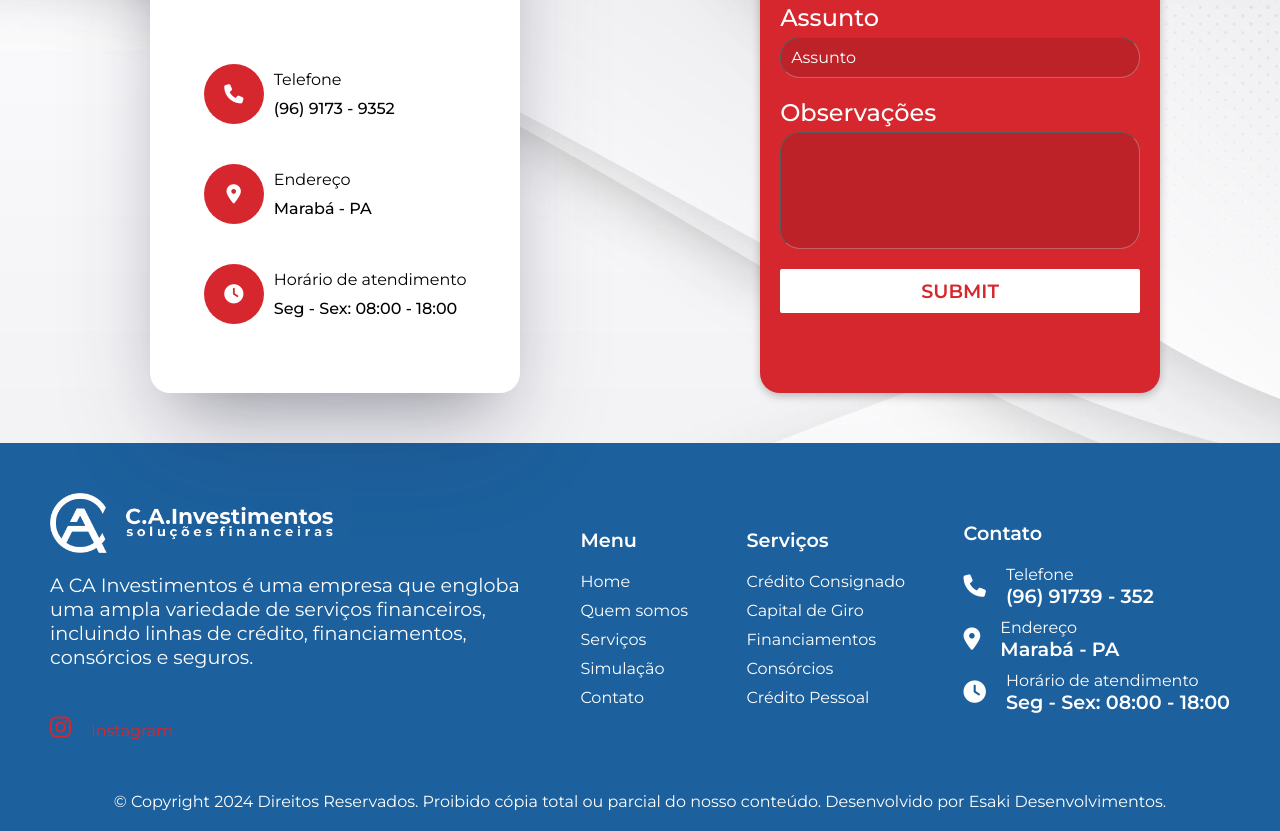
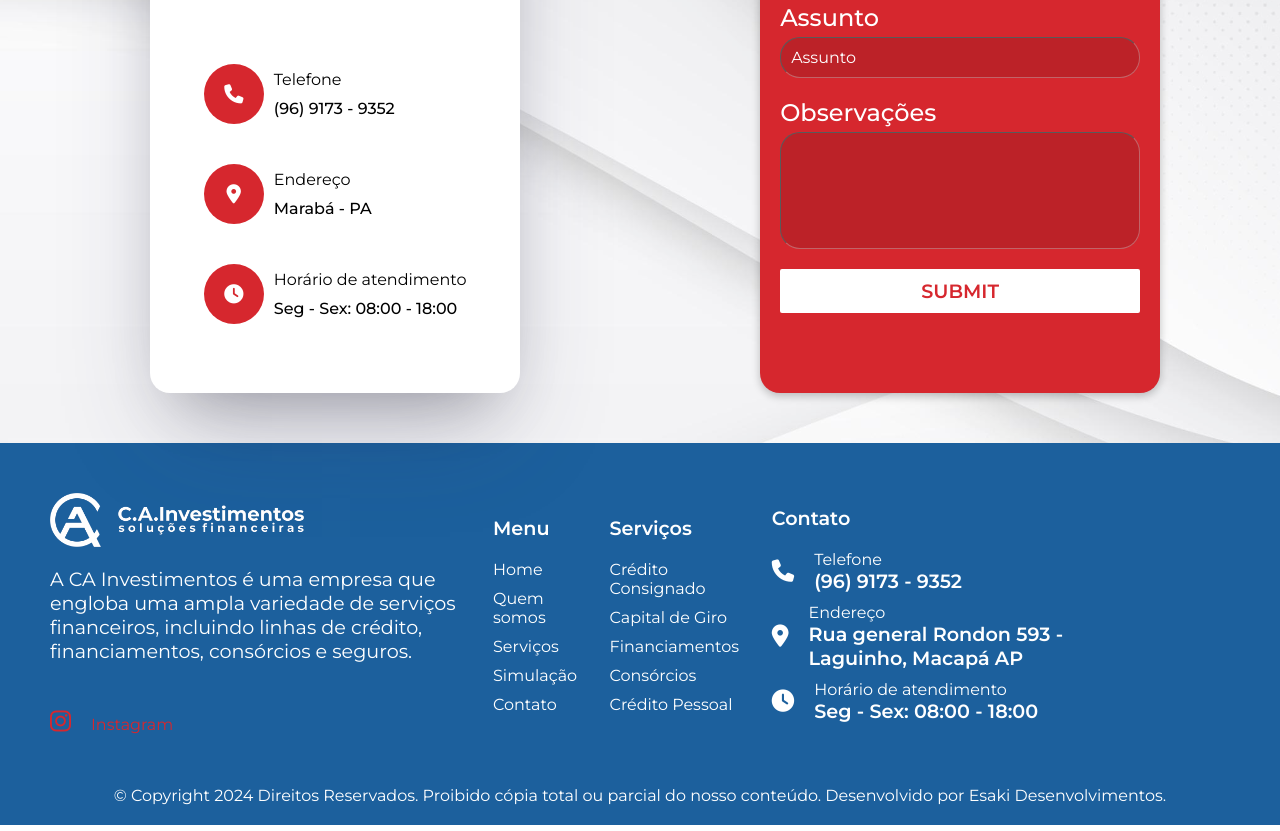
Before and after one commit to FelipeEsaki/ca-investimentos-website, a plain HTML site: page contato.html in a window 1280 px wide. Shown: the part 415-1246 px from the top of the page. Drawn offline with Linux system fonts and the light colour scheme.

Commit message:
footer fix

```diff
--- a/contato.html
+++ b/contato.html
@@ -190,14 +190,14 @@
                         <i class="fa-solid fa-phone"></i>
                         <div>
                             <p>Telefone</p>
-                            <span>(96) 91739 - 352</span>
+                            <span>(96) 9173 - 9352</span>
                         </div>
                     </li>
                     <li>
                         <i class="fa-solid fa-location-dot"></i>
                         <div>
                             <p>Endereço</p>
-                            <span>Marabá - PA</span>
+                            <span>Rua general Rondon 593 - Laguinho, Macapá AP</span>
                         </div>
                     </li>
                     <li>
@@ -219,6 +219,7 @@
 
 
 
+
     <script src="menuBar.js"></script>
     <script src="contato.js"></script>
 </body>
```
Also changed, not shown: index.html (+2 -2 lines), servicos.html (+3 -2 lines), simulacao.html (+3 -2 lines), sobreNos.html (+3 -2 lines).
